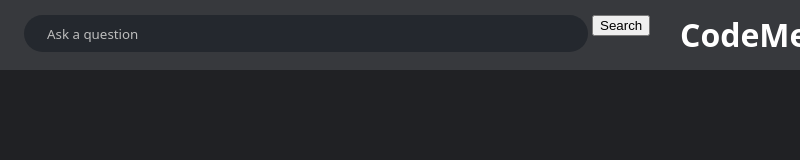
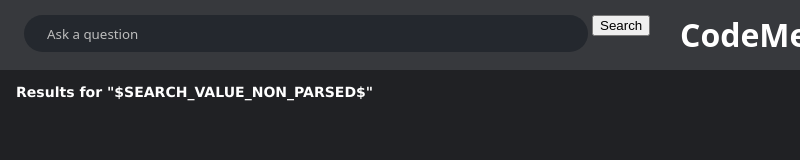
Before and after one commit to TechPenguineer/CodeMe, an Electron app: page index.html in a window 800 px wide. Drawn offline with Linux system fonts and the light colour scheme; files whose address does not match are found by name.

Commit message:
results for conf message

```diff
--- a/index.html
+++ b/index.html
@@ -12,7 +12,9 @@
       <button onclick="search_function()">Search</button>
       <h1 class="home-button">CodeMe</h1>
     </div>
-
+    <div class="results-container">
+      <h3 id="result_for_conf">Results for "$SEARCH_VALUE_NON_PARSED$"</h3>
+    </div>
     <!-- You can also require other files to run in this process -->
     <script src="./renderer.js"></script>
     <script src="./scripts//parse_search.js"></script>
--- a/scripts/parse_search.js
+++ b/scripts/parse_search.js
@@ -4,4 +4,7 @@ function search_function()
     const search_bar_value_arr = search_bar_value.split(" ")
     const search_value = search_bar_value_arr.join("+")
     console.log(search_value)
+
+    const conf_res = document.getElementById("result_for_conf")
+    conf_res.textContent = `Results for "${search_bar_value}"`
 }
--- a/styles.css
+++ b/styles.css
@@ -45,3 +45,13 @@ body
     text-shadow: 2px 2px 2px 2px black;
     font-family: system-ui, -apple-system, BlinkMacSystemFont, 'Segoe UI', Roboto, Oxygen, Ubuntu, Cantarell, 'Open Sans', 'Helvetica Neue', sans-serif;
 }
+.results-container
+{
+    position: absolute;
+    top: 70px;
+    color: white;
+    font-weight: 200;
+    left: 2vw;
+    font-size: 1.5vh;
+    font-family:Verdana, Geneva, Tahoma, sans-serif;
+}
```
